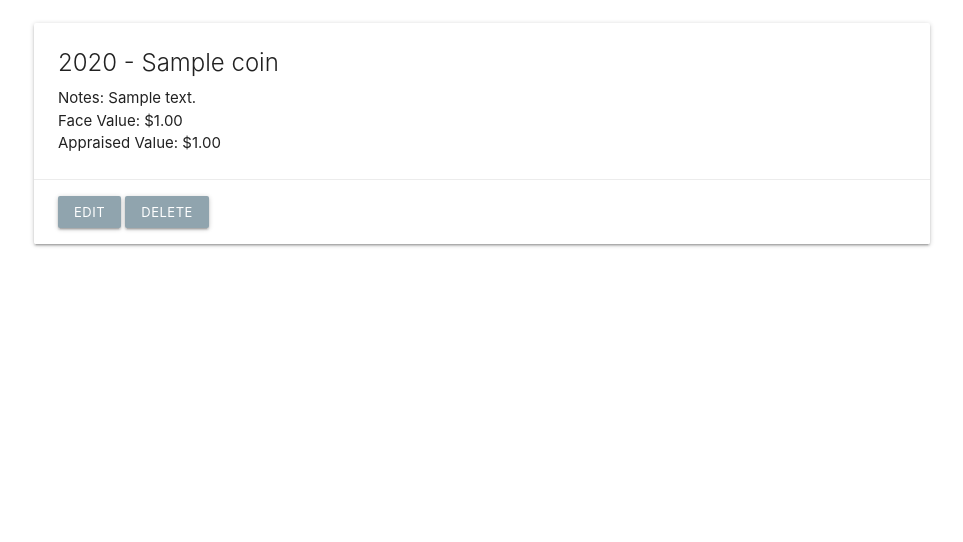
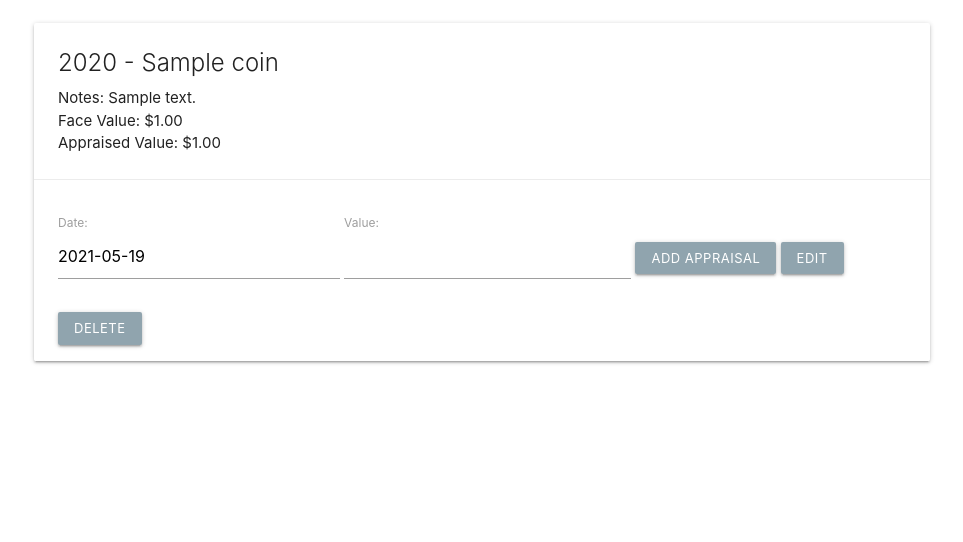
Before and after one commit to JaySecurity/coincollector, a Django app: page /coins/1/ in a window 1280 px wide. Shown: the part 177-719 px from the top of the page, without its empty margins (158-1121 px from the left). Run offline with Django 3.2, Linux system fonts and the light colour scheme; tables that the repository leaves empty hold one stand-in row (values such as "Sample post").

Commit message:
add appraisal model, and add appraisal functionality

```diff
--- a/coins/admin.py
+++ b/coins/admin.py
@@ -1,7 +1,8 @@
 from django.contrib import admin
 
-from .models import Coin
+from .models import Appraisal, Coin
 
 # Register your models here.
 
 admin.site.register(Coin)
+admin.site.register(Appraisal)
--- /dev/null
+++ b/coins/forms.py
@@ -0,0 +1,7 @@
+from django.forms import ModelForm
+from .models import Appraisal
+
+class AppraisalForm(ModelForm):
+  class Meta:
+    model = Appraisal
+    fields = ['date', 'value']
--- a/coins/models.py
+++ b/coins/models.py
@@ -1,4 +1,5 @@
 from django.db import models
+from django.db.models.deletion import CASCADE
 from django.urls import reverse
 
 # Create your models here.
@@ -7,14 +8,25 @@ class Coin(models.Model):
   title = models.CharField(max_length=100)
   year = models.IntegerField()
   face_value = models.FloatField('Face Value')
-  appraised_value = models.FloatField('Appraised Value')
   notes = models.TextField(max_length=300)
 
+  @property
+  def appraised_value(self):
+    return self.appraisal_set.last().value
+
   def get_appreciation_percentage(self):
-    return self.appraised_value / self.face_value
+    return self.appraisal_set.last().value / self.face_value
 
   def __str__(self):
     return f'{self.year} - {self.title}'
 
   def get_absolute_url(self):
     return reverse('detail', kwargs={'coin_id': self.id})
+
+class Appraisal(models.Model):
+  date = models.DateField()
+  value = models.FloatField()
+  coin = models.ForeignKey(Coin, on_delete = models.CASCADE)
+
+  def __str__(self):
+    return f"Appraised for {self.value} on {self.date}"
--- a/coins/static/css/style.css
+++ b/coins/static/css/style.css
@@ -18,3 +18,13 @@ footer.page-footer {
   margin: 100px auto;
   list-style: none;
 }
+
+.app-form {
+  margin-bottom: 10px;
+}
+
+.app-form,
+.app-form p,
+.app-form input {
+  display: inline-block;
+}
--- a/coins/templates/base.html
+++ b/coins/templates/base.html
@@ -14,10 +14,7 @@
       rel="stylesheet"
       href="https://cdnjs.cloudflare.com/ajax/libs/materialize/1.0.0/css/materialize.min.css"
     />
-    <script
-      src="https://cdnjs.cloudflare.com/ajax/libs/materialize/1.0.0/js/materialize.min.js"
-      defer
-    ></script>
+    <script src="https://cdnjs.cloudflare.com/ajax/libs/materialize/1.0.0/js/materialize.min.js"></script>
     <link
       rel="stylesheet"
       type="text/css"
--- a/coins/templates/coins/coin_form.html
+++ b/coins/templates/coins/coin_form.html
@@ -15,7 +15,11 @@
   {{ form.as_ul }}
   <input type="submit" value="Submit" class="btn-small blue-grey lighten-2" />
   {% if coin %}
-  <a href="{%url 'index' %}" class="btn-small blue-grey lighten-2">Cancel</a>
+  <a href="{%url 'detail' coin.id %}" class="btn-small blue-grey lighten-2">
+    Cancel
+  </a>
+  {% else %}
+  <a href="{%url 'index' %}" class="btn-small blue-grey lighten-2"> Cancel </a>
   {% endif %}
 </form>
 
--- a/coins/templates/coins/detail.html
+++ b/coins/templates/coins/detail.html
@@ -22,6 +22,10 @@
     <p>Appraised Value: ${{ coin.appraised_value|floatformat:2}}</p>
   </div>
   <div class="card-action">
+    <form class="app-form " action="{%url 'add_appraisal' coin.id %}" method="POST">
+      {% csrf_token %} {{ appraisal_form.as_p }}
+      <input class="btn-small blue-grey lighten-2" type="submit" value="Add Appraisal" />
+    </form>
       <a
         href="{% url 'coin_update' coin.id %}"
         class="btn-small blue-grey lighten-2"
@@ -34,8 +38,22 @@
       >
         Delete
       </a>
+
   </div>
 </div>
 
+<script>
+  let dateEl = document.getElementById('id_date');
+  M.Datepicker.init(dateEl, {
+    format: 'yyyy-mm-dd',
+    defaultDate: new Date(),
+    setDefaultDate: true,
+    autoClose: true
+  });
+</script>
+
   <!-- prettier-ignore -->
   {% endblock %}
+
+
+</div>
--- a/coins/urls.py
+++ b/coins/urls.py
@@ -11,4 +11,5 @@ urlpatterns = [
     path('coins/create/', views.CoinCreate.as_view(), name='coin_create'),
     path('coins/<int:pk>/update', views.CoinUpdate.as_view(), name='coin_update'),
     path('coins/<int:pk>/delete', views.CoinDelete.as_view(), name='coin_delete'),
+    path('coins/<int:coin_id>/add_appraisal', views.add_appraisal, name='add_appraisal')
 ]
--- a/coins/views.py
+++ b/coins/views.py
@@ -1,7 +1,8 @@
-from django.shortcuts import render
+from django.shortcuts import redirect, render
 from django.urls import reverse, reverse_lazy
 from django.views.generic import CreateView, DeleteView, UpdateView
 
+from .forms import AppraisalForm
 from .models import Coin
 
 
@@ -17,7 +18,17 @@ def coins_index(request):
 
 def coins_detail(request, coin_id):
   coin = Coin.objects.get(id =  coin_id)
-  return render(request, 'coins/detail.html', {'coin': coin})
+  app_form = AppraisalForm()
+  return render(request, 'coins/detail.html', {'coin': coin, 'appraisal_form': app_form})
+
+
+def add_appraisal(request, coin_id):
+  form = AppraisalForm(request.POST)
+  if form.is_valid():
+    new_appraisal = form.save(commit=False)
+    new_appraisal.coin_id = coin_id
+    new_appraisal.save()
+  return redirect('detail', coin_id=coin_id)
 
 
 class CoinCreate(CreateView):
```
Also changed, not shown: coins/migrations/0002_auto_20210519_1148.py (added). Lines whose indentation alone changed are shown as unchanged.
